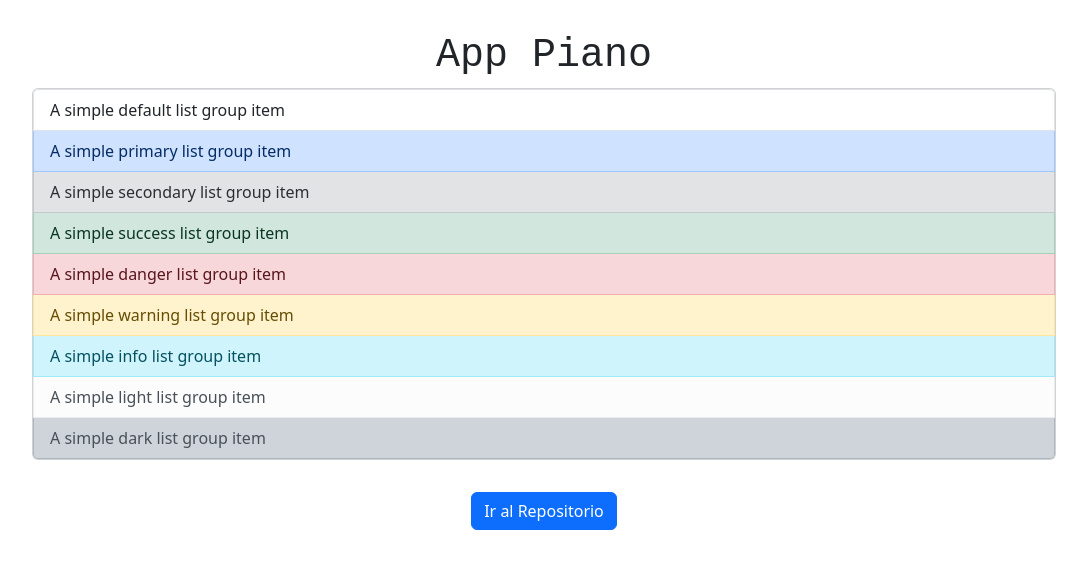
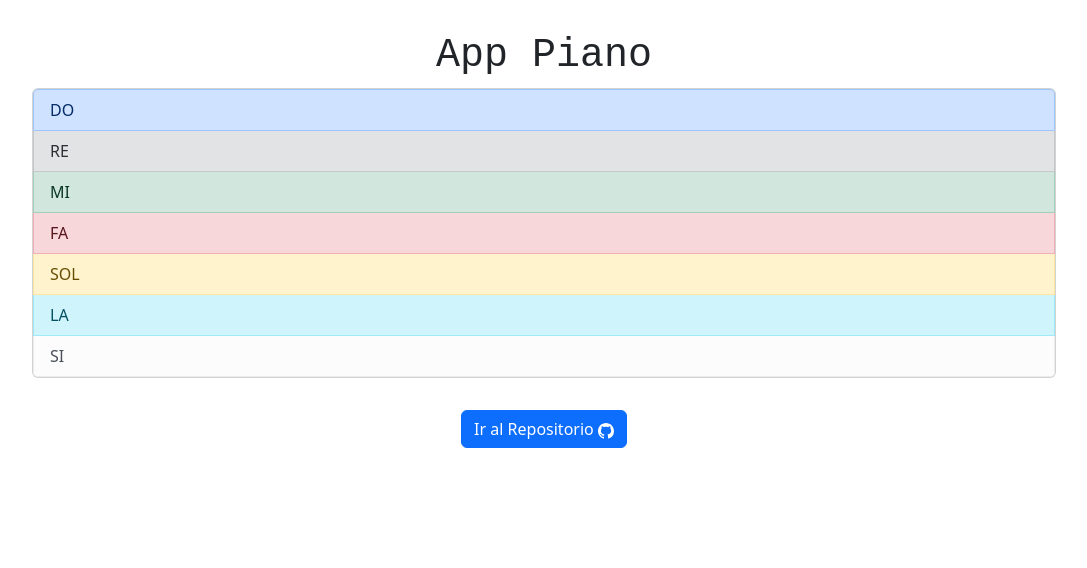
Before and after one commit to juliv5/piano, an Angular app: page / in a window 1280 px wide. Shown: the top 568 px of the page, without its empty margins (96-1183 px from the left). Built offline with nearby package versions, Linux system fonts and the light colour scheme.

Commit message:
Update app.component.html

```diff
--- a/src/app/app.component.html
+++ b/src/app/app.component.html
@@ -2,25 +2,27 @@
 <div class="piano">
   <div class="card" style="width: auto">
     <div class="list-group">
-      <a href="#" class="list-group-item list-group-item-action">A simple default list group item</a>
-      <a href="#" class="list-group-item list-group-item-action list-group-item-primary">A simple primary list group
-        item</a>
-      <a href="#" class="list-group-item list-group-item-action list-group-item-secondary">A simple secondary list group
-        item</a>
-      <a href="#" class="list-group-item list-group-item-action list-group-item-success">A simple success list group
-        item</a>
-      <a href="#" class="list-group-item list-group-item-action list-group-item-danger">A simple danger list group
-        item</a>
-      <a href="#" class="list-group-item list-group-item-action list-group-item-warning">A simple warning list group
-        item</a>
-      <a href="#" class="list-group-item list-group-item-action list-group-item-info">A simple info list group item</a>
-      <a href="#" class="list-group-item list-group-item-action list-group-item-light">A simple light list group
-        item</a>
-      <a href="#" class="list-group-item list-group-item-action list-group-item-dark">A simple dark list group item</a>
+
+      <a href="#" class="list-group-item list-group-item-action list-group-item-primary" (mouseover)="PlaySound('DO')"
+        (click)="PlaySound('DO')">DO</a>
+      <a href="#" class="list-group-item list-group-item-action list-group-item-secondary" (mouseover)="PlaySound('RE')"
+        (click)="PlaySound('RE')">RE</a>
+      <a href="#" class="list-group-item list-group-item-action list-group-item-success" (mouseover)="PlaySound('MI')"
+        (click)="PlaySound('MI')">MI</a>
+      <a href="#" class="list-group-item list-group-item-action list-group-item-danger" (mouseover)="PlaySound('FA')"
+        (click)="PlaySound('FA')">FA</a>
+      <a href="#" class="list-group-item list-group-item-action list-group-item-warning" (mouseover)="PlaySound('SOL')"
+        (click)="PlaySound('SOL')">SOL</a>
+      <a href="#" class="list-group-item list-group-item-action list-group-item-info" (mouseover)="PlaySound('LA')"
+        (click)="PlaySound('LA')">LA</a>
+      <a href="#" class="list-group-item list-group-item-action list-group-item-light" (mouseover)="PlaySound('SI')"
+        (click)="PlaySound('SI')">SI</a>
     </div>
   </div>
   <div class="boton">
-    <a class="btn btn-primary" href="https://github.com/juliv5/piano" target="_blank">Ir al Repositorio</a>
+    <a class="btn btn-primary" href="https://github.com/juliv5/piano" target="_blank">Ir al Repositorio <svg xmlns="http://www.w3.org/2000/svg" margin-left="1rem" width="16" height="16" fill="currentColor" class="bi bi-github" viewBox="0 0 16 16">
+      <path d="M8 0C3.58 0 0 3.58 0 8c0 3.54 2.29 6.53 5.47 7.59.4.07.55-.17.55-.38 0-.19-.01-.82-.01-1.49-2.01.37-2.53-.49-2.69-.94-.09-.23-.48-.94-.82-1.13-.28-.15-.68-.52-.01-.53.63-.01 1.08.58 1.23.82.72 1.21 1.87.87 2.33.66.07-.52.28-.87.51-1.07-1.78-.2-3.64-.89-3.64-3.95 0-.87.31-1.59.82-2.15-.08-.2-.36-1.02.08-2.12 0 0 .67-.21 2.2.82.64-.18 1.32-.27 2-.27s1.36.09 2 .27c1.53-1.04 2.2-.82 2.2-.82.44 1.1.16 1.92.08 2.12.51.56.82 1.27.82 2.15 0 3.07-1.87 3.75-3.65 3.95.29.25.54.73.54 1.48 0 1.07-.01 1.93-.01 2.2 0 .21.15.46.55.38A8.01 8.01 0 0 0 16 8c0-4.42-3.58-8-8-8"/>
+    </svg> </a>
   </div>
 
 </div>
```
